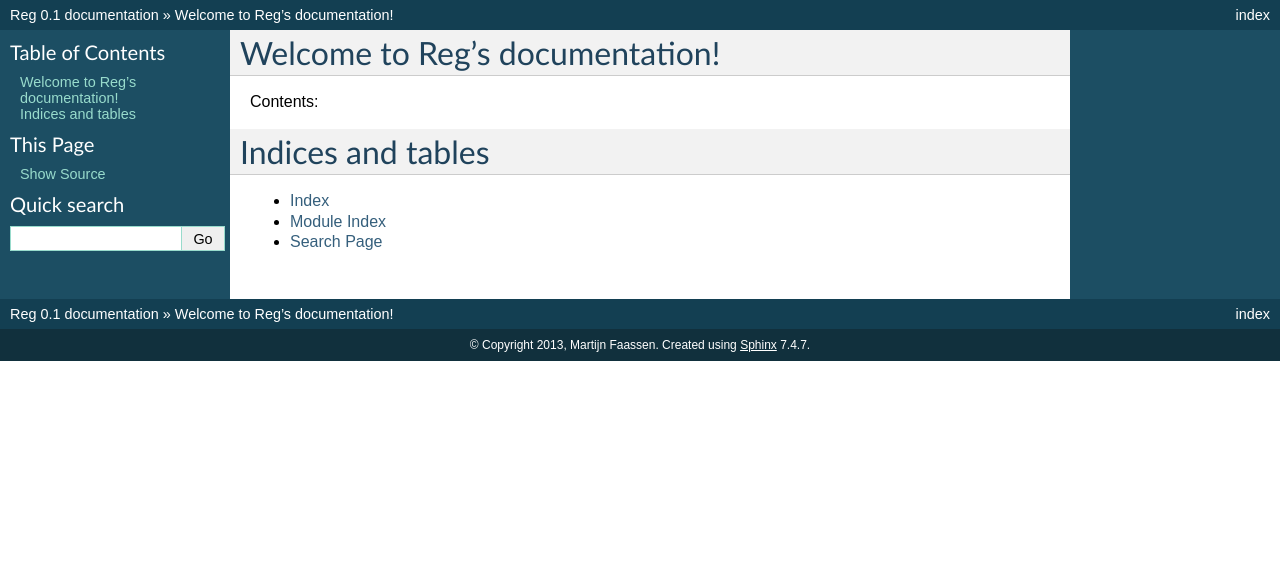
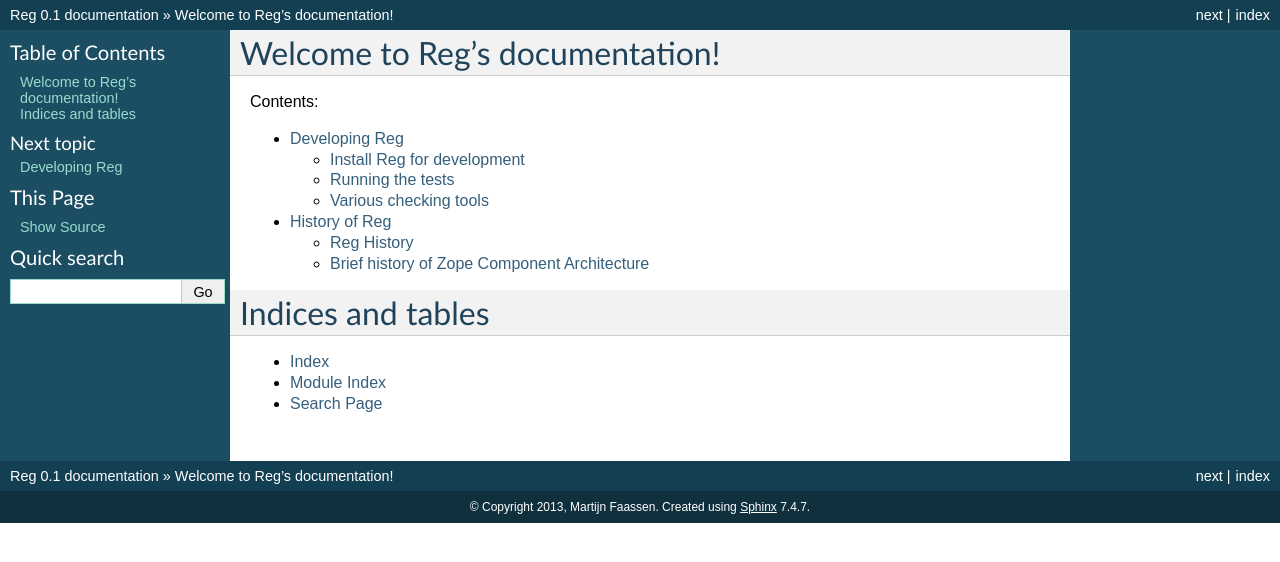
Before and after one commit to morepath/reg, a Sphinx documentation site: the page built from doc/index.rst, in a window 1280 px wide. Shown: the top 562 px of the page. Built offline with Sphinx 7.4.7, drawn with Linux system fonts in a browser that asks for light colours; some of the changed lines change nothing that is shown.

Commit message:
Beginnings of docs.

```diff
--- /dev/null
+++ b/doc/developing.rst
@@ -0,0 +1,76 @@
+Developing Reg
+==============
+
+Install Reg for development
+---------------------------
+
+First make sure you have virtualenv_ installed for Python 2.7.
+
+.. _virtualenv: https://pypi.python.org/pypi/virtualenv
+
+Now create a new virtualenv somewhere for Reg's development::
+
+  $ virtualenv /path/to/ve_reg
+
+The goal of this is to isolate you from any globally installed
+versions of setuptools, which may be incompatible with the
+requirements of the buildout tool. You should also be able to recycle
+an existing virtualenv, but this method guarantees a clean one.
+
+Clone Reg from github (https://github.com/morepath/reg) and go to the
+reg directory::
+
+  $ git clone git@github.com:morepath/reg.git
+  $ cd reg
+
+Now we need to run bootstrap.py to set up buildout, using the Python from the
+virtualenv we've created before::
+
+  $ /path/to/ve_reg/bin/python bootstrap.py
+
+This installs buildout, which can now set up the rest of the development
+environment::
+
+  $ bin/buildout
+
+This will download and install various dependencies and tools.
+
+Running the tests
+-----------------
+
+You can run the tests using `py.test`_. Buildout will have installed
+it for you in the ``bin`` subdirectory of your project::
+
+.. _`py.test`: http://pytest.org/latest/
+
+  $ bin/py.test reg
+
+To generate test coverage information as HTML do::
+
+  $ bin/py.test --cov reg --cov-report html
+
+You can then point your web browser to the ``htmlcov/index.html`` file
+in the project directory and click on modules to see detailed coverage
+information.
+
+Various checking tools
+----------------------
+
+The buildout will also have installed flake8_, which is a tool that
+can do various checks for common Python mistakes using pyflakes_,
+check for PEP8_ style compliance and can do `cyclomatic complexity`_
+checking. To do pyflakes and pep8 checking do::
+
+  $ bin/flake8 reg
+
+.. _flake8: https://pypi.python.org/pypi/flake8
+
+.. _pyflakes: https://pypi.python.org/pypi/pyflakes
+
+.. _pep8: http://www.python.org/dev/peps/pep-0008/
+
+.. _`cyclomatic complexity`: https://en.wikipedia.org/wiki/Cyclomatic_complexity
+
+To also show cyclomatic complexity, use this command::
+
+  $ bin/flake8 --max-complexity=10 reg
--- a/doc/index.rst
+++ b/doc/index.rst
@@ -11,6 +11,8 @@
 .. toctree::
    :maxdepth: 2
 
+   developing
+   history
 
 
 Indices and tables
```
